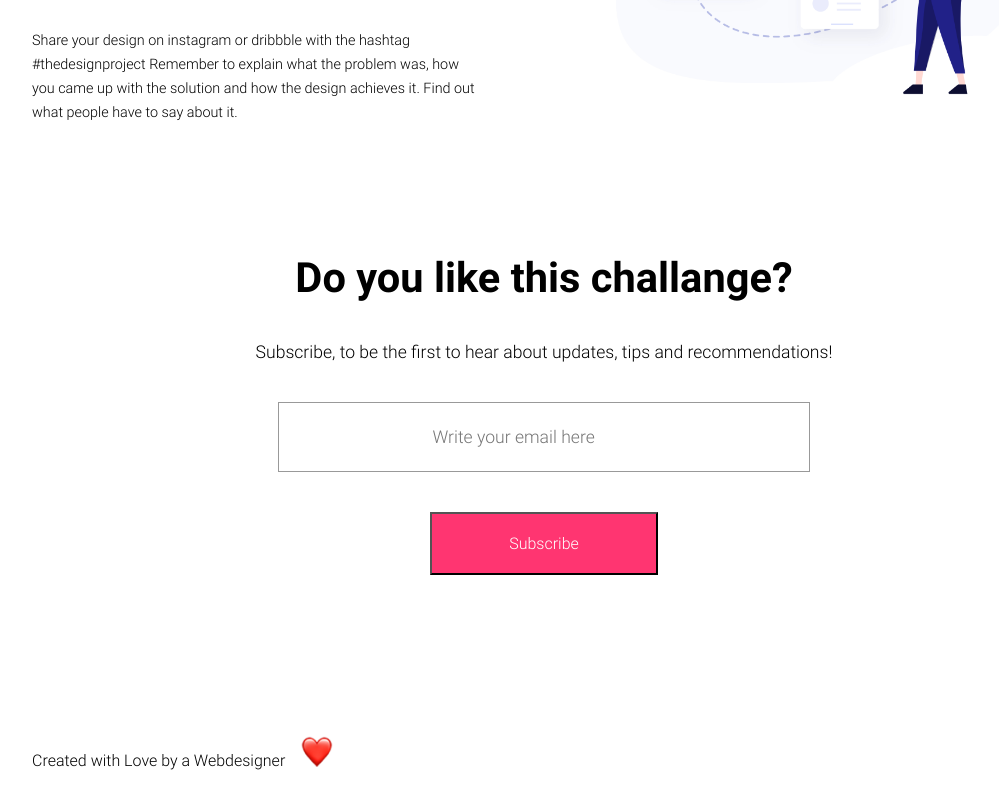
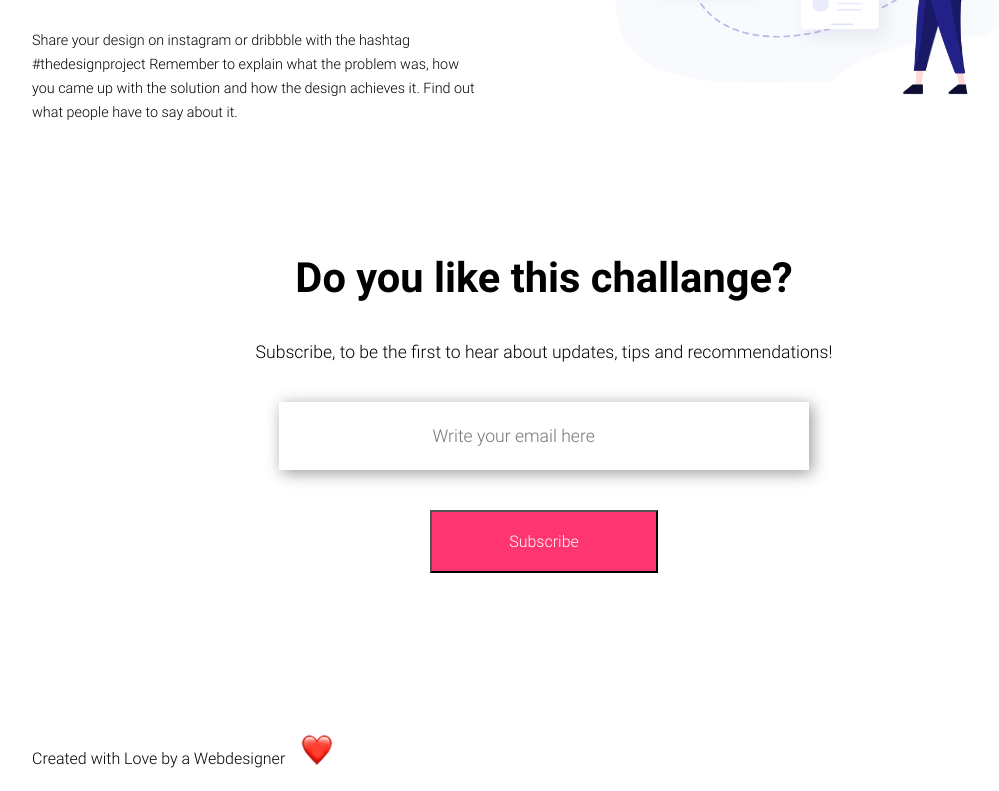
Before and after one commit to Mskoop/Project_DesignerPage, a plain HTML site: page index.html in a window 1280 px wide. Shown: the part 5107-5898 px from the top of the page, without its empty margins (96-1095 px from the left). Drawn offline with Linux system fonts and the light colour scheme; files whose address does not match are found by name.

Commit message:
fehltwas

```diff
--- a/assets/css/style.css
+++ b/assets/css/style.css
@@ -232,8 +232,9 @@ header {
 .email {
     padding: 3vh 12vw;
     font-size: 1.1rem;
-    border: 1px solid  #999;
+    border: 0px solid  #999;
     color: #dddddd;
+    box-shadow: 3px 3px 15px #999;
 }
 
 
```
